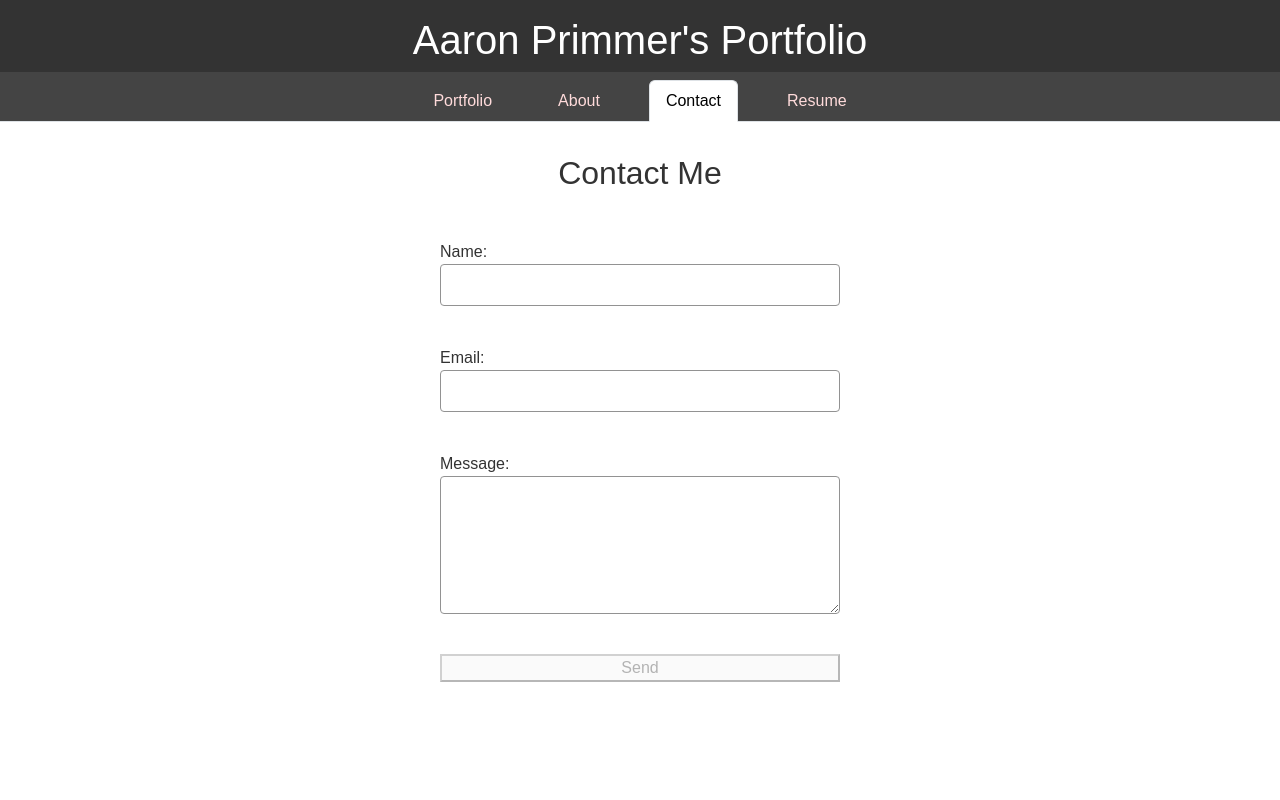
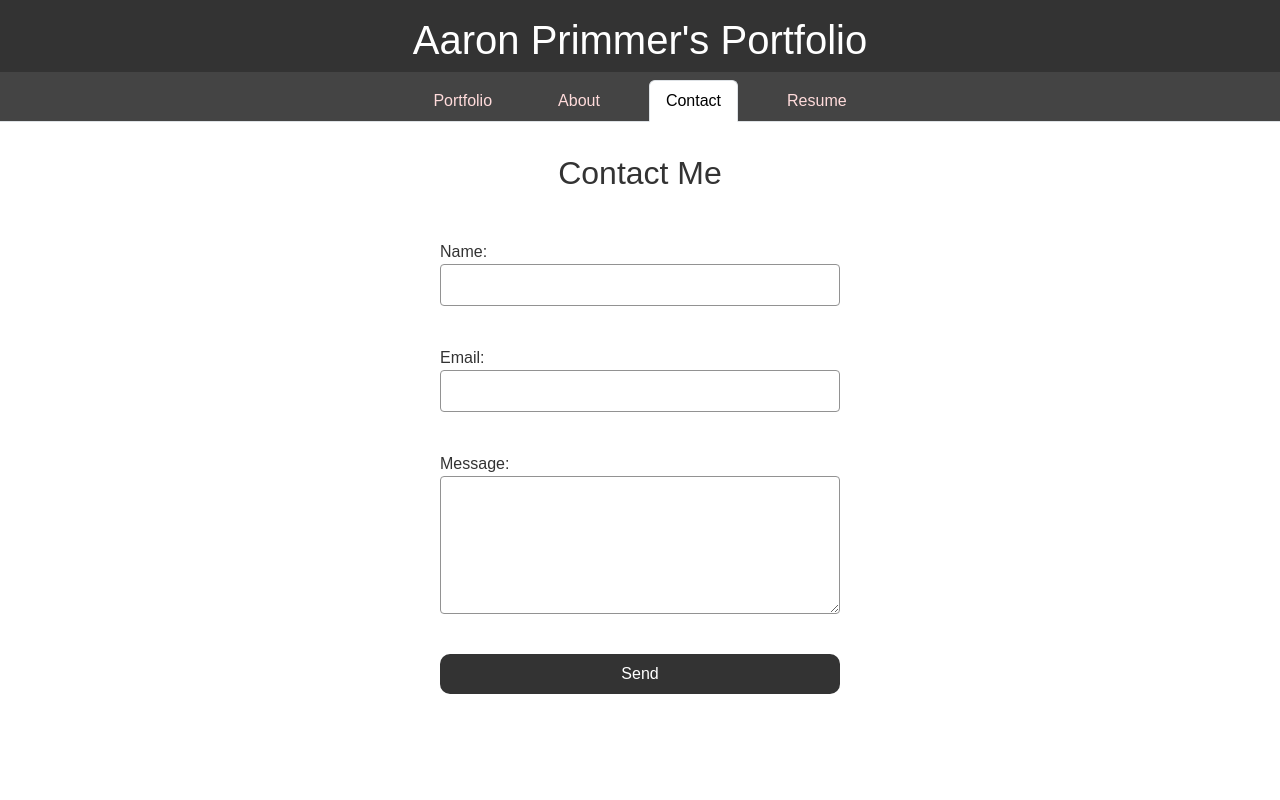
Before and after one commit to AaronPrimmer/PortfolioPage, a React (Vite) app: page /contact in a window 1280 px wide. Shown: the top 800 px of the page. Built offline with nearby package versions, Linux system fonts and the light colour scheme.

Commit message:
Added styling for contact button

```diff
--- a/src/css/mainStyle.css
+++ b/src/css/mainStyle.css
@@ -145,6 +145,24 @@ nav {
   border-radius: 4px;
 }
 
+.contact-button {
+  background-color: #333;
+  color: #fff;
+  border: none;
+  border-radius: 10px;
+  padding: 0.5rem;
+  cursor: pointer;
+  width: 100%;
+}
+
+.contact-button:hover {
+  background-color: #555;
+}
+
+.contact-button:active {
+  background-color: #777;
+}
+
 /*     FOOTER     */
 /*----------------*/
 
```
